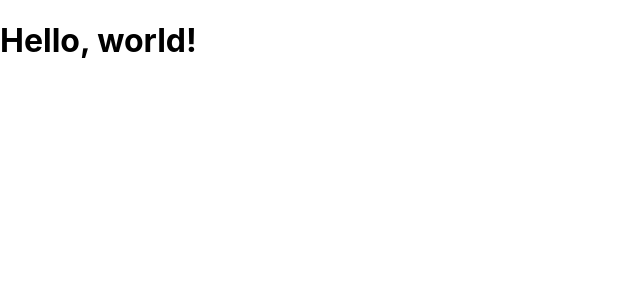
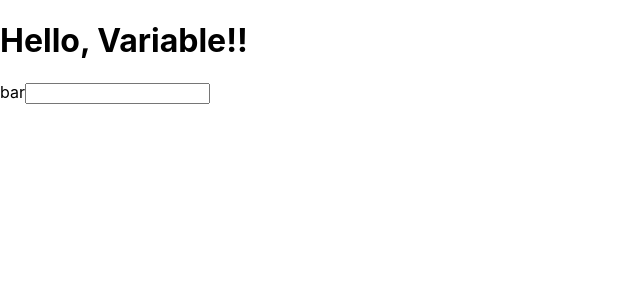
Before and after one commit to jimbaran5601406/udemy-react-redux-crud-application, a React (Create React App) app: page / in a window 1280 px wide. Shown: the top 300 px of the page, without its empty margins (0-640 px from the left). Built offline with nearby package versions, Linux system fonts and the light colour scheme.

Commit message:
learn jsx syntax

```diff
--- a/src/App.js
+++ b/src/App.js
@@ -1,11 +1,22 @@
-import React, {Component} from 'react';
+// jsxで記述する際にトランスコンパイルする関係でReactをimportする必要がある。
+import React, { Component } from "react";
 
 class App extends Component {
   render() {
+    const dom = "Variable!";
     return (
-      <div>
-        <h1>Hello, world!</h1>
-      </div>
+      // returnで返すのは一つのブロックのみ
+      <React.Fragment>
+        <h1>Hello, {dom}!</h1>
+        <label htmlFor="bar">bar</label>
+        {/* 場所によって異なるコメントアウト */}
+        <input
+          type="text"
+          onClick={() => {
+            console.log("I am clicked.");
+          }}
+        />
+      </React.Fragment>
     );
   }
 }
```
